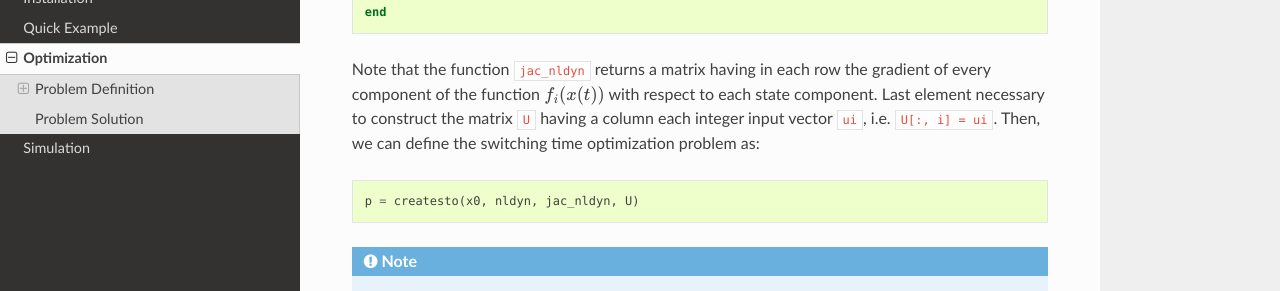
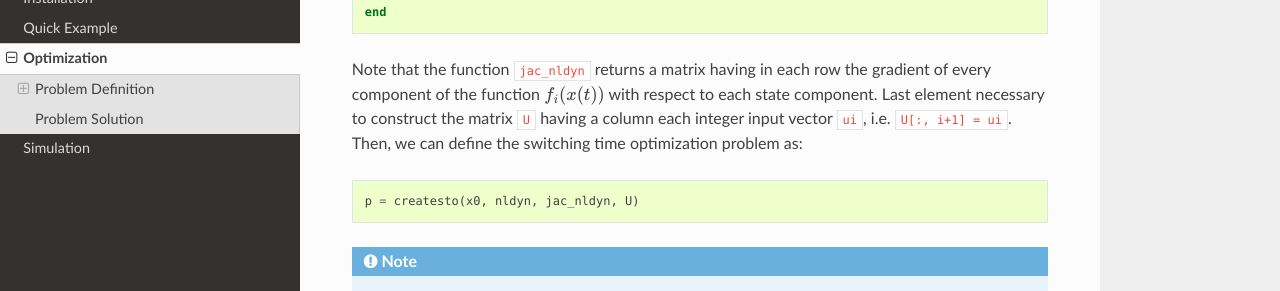
Before and after one commit to oxfordcontrol/SwitchTimeOpt.jl, a Sphinx documentation site: the page built from docs/optimization.rst, in a window 1280 px wide and 900 px high, scrolled down 1605 px. Shown: the part 147-438 px from the top of the window. Built offline with Sphinx 7.4.7 and the Read the Docs theme 2.0.0, drawn with Linux system fonts in a browser that asks for light colours.

Commit message:
Fixed small mistake in indexing of U in documentation

```diff
--- a/docs/optimization.rst
+++ b/docs/optimization.rst
@@ -89,7 +89,7 @@ by means of an additional function
   end
 
 
-Note that the function :code:`jac_nldyn` returns a matrix having in each row the gradient of every component of the function :math:`f_i(x(t))` with respect to each state component. Last  element necessary to construct the matrix :code:`U` having a column each integer input vector :code:`ui`, i.e. :code:`U[:, i] = ui`. Then, we can define the switching time optimization problem as:
+Note that the function :code:`jac_nldyn` returns a matrix having in each row the gradient of every component of the function :math:`f_i(x(t))` with respect to each state component. Last  element necessary to construct the matrix :code:`U` having a column each integer input vector :code:`ui`, i.e. :code:`U[:, i+1] = ui`. Then, we can define the switching time optimization problem as:
 
 ::
 
```
